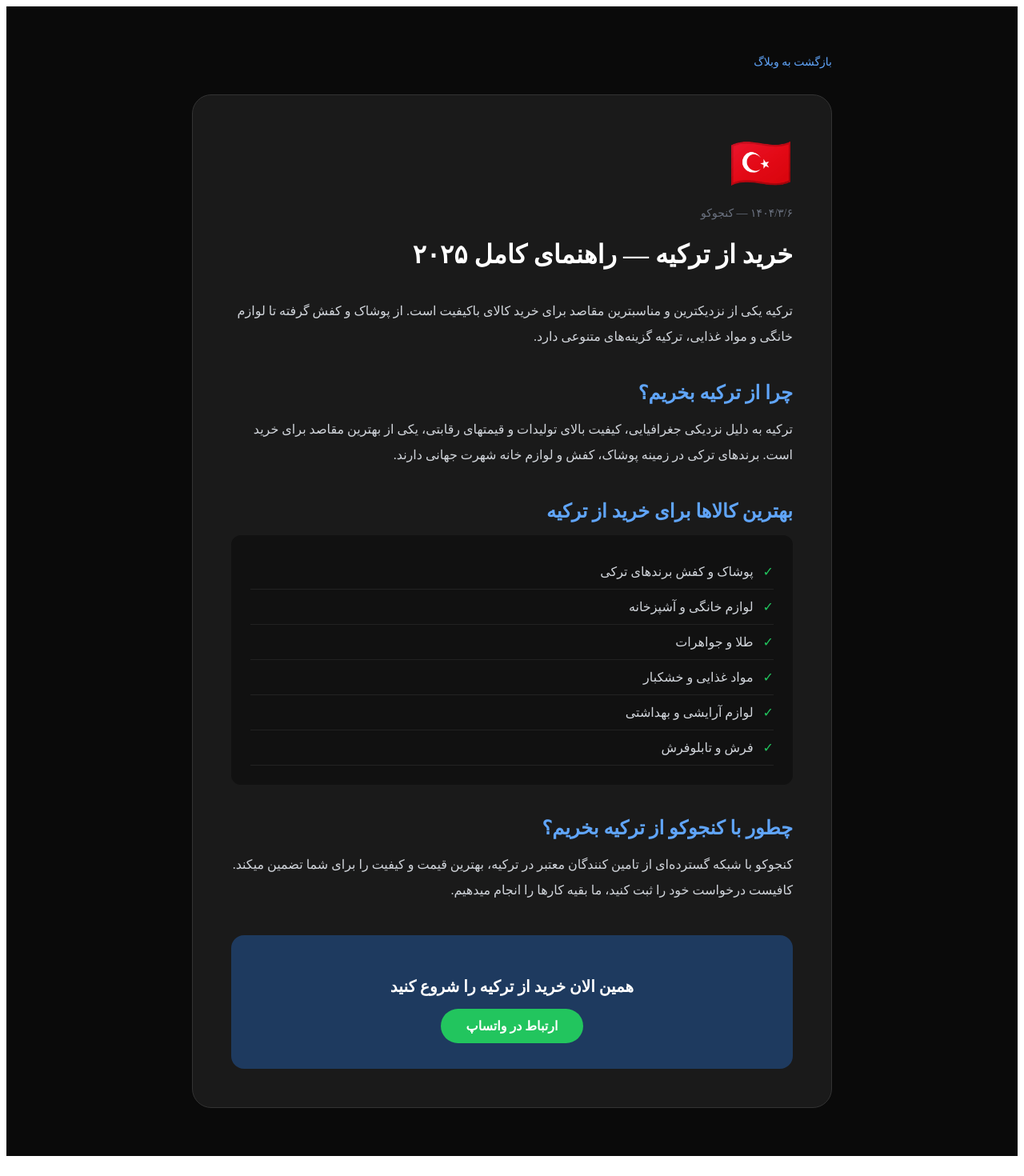
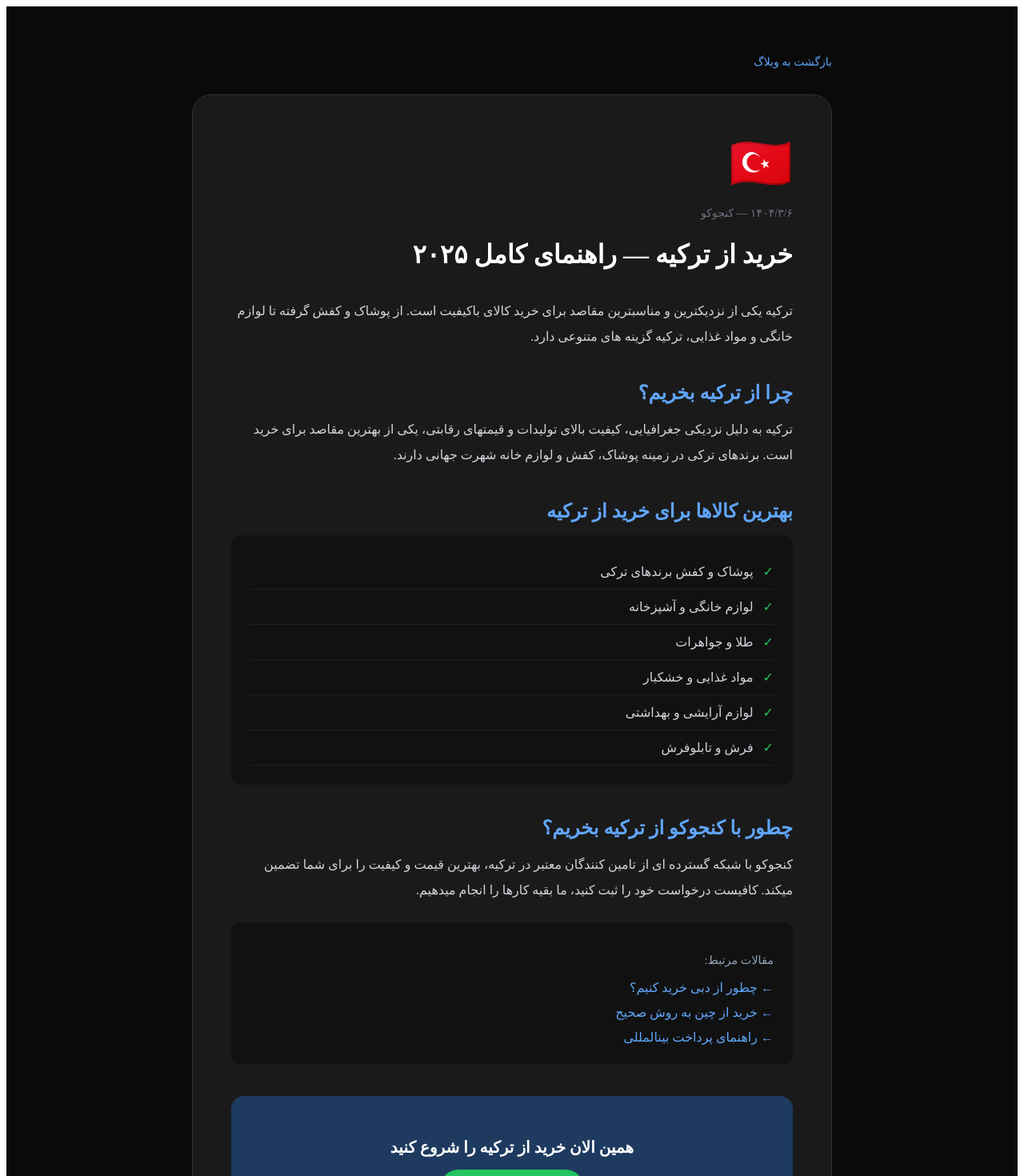
Before and after one commit to seyedmehdialavi93-coder/konjoko, a Next.js app: page /blog/kharid-az-turkey in a window 1280 px wide. Shown: the top 1470 px of the page at 80% size. Before the commit the page ends 1445 px from the top, so only its background shows below. Built offline with nearby package versions, Linux system fonts and the light colour scheme.

Commit message:
add internal links to turkey post

```diff
--- a/app/blog/kharid-az-turkey/page.tsx
+++ b/app/blog/kharid-az-turkey/page.tsx
@@ -16,7 +16,7 @@ export default function KharidAzTurkey() {
          <div style={{fontSize: "4rem", marginBottom: "16px"}}>🇹🇷</div>
          <p style={{color: "#6b7280", fontSize: "0.875rem", marginBottom: "12px"}}>۱۴۰۴/۳/۶ — کنجوکو</p>
          <h1 style={{fontSize: "2rem", fontWeight: "bold", marginBottom: "32px", lineHeight: "1.4"}}>خرید از ترکیه — راهنمای کامل ۲۰۲۵</h1>
-         <p style={{color: "#d1d5db", lineHeight: "2", marginBottom: "24px"}}>ترکیه یکی از نزدیکترین و مناسبترین مقاصد برای خرید کالای باکیفیت است. از پوشاک و کفش گرفته تا لوازم خانگی و مواد غذایی، ترکیه گزینه‌های متنوعی دارد.</p>
+         <p style={{color: "#d1d5db", lineHeight: "2", marginBottom: "24px"}}>ترکیه یکی از نزدیکترین و مناسبترین مقاصد برای خرید کالای باکیفیت است. از پوشاک و کفش گرفته تا لوازم خانگی و مواد غذایی، ترکیه گزینه های متنوعی دارد.</p>
          <h2 style={{fontSize: "1.5rem", fontWeight: "bold", marginBottom: "16px", marginTop: "40px", color: "#60a5fa"}}>چرا از ترکیه بخریم؟</h2>
          <p style={{color: "#d1d5db", lineHeight: "2", marginBottom: "24px"}}>ترکیه به دلیل نزدیکی جغرافیایی، کیفیت بالای تولیدات و قیمتهای رقابتی، یکی از بهترین مقاصد برای خرید است. برندهای ترکی در زمینه پوشاک، کفش و لوازم خانه شهرت جهانی دارند.</p>
          <h2 style={{fontSize: "1.5rem", fontWeight: "bold", marginBottom: "16px", marginTop: "40px", color: "#60a5fa"}}>بهترین کالاها برای خرید از ترکیه</h2>
@@ -29,7 +29,15 @@ export default function KharidAzTurkey() {
            ))}
          </div>
          <h2 style={{fontSize: "1.5rem", fontWeight: "bold", marginBottom: "16px", marginTop: "40px", color: "#60a5fa"}}>چطور با کنجوکو از ترکیه بخریم؟</h2>
-         <p style={{color: "#d1d5db", lineHeight: "2", marginBottom: "32px"}}>کنجوکو با شبکه گسترده‌ای از تامین کنندگان معتبر در ترکیه، بهترین قیمت و کیفیت را برای شما تضمین میکند. کافیست درخواست خود را ثبت کنید، ما بقیه کارها را انجام میدهیم.</p>
+         <p style={{color: "#d1d5db", lineHeight: "2", marginBottom: "24px"}}>کنجوکو با شبکه گسترده ای از تامین کنندگان معتبر در ترکیه، بهترین قیمت و کیفیت را برای شما تضمین میکند. کافیست درخواست خود را ثبت کنید، ما بقیه کارها را انجام میدهیم.</p>
+         <div style={{backgroundColor: "#111", borderRadius: "12px", padding: "24px", marginBottom: "32px"}}>
+           <p style={{color: "#94a3b8", marginBottom: "16px", fontSize: "0.9rem"}}>مقالات مرتبط:</p>
+           <div style={{display: "flex", flexDirection: "column", gap: "12px"}}>
+             <a href="/blog/kharid-az-dubai" style={{color: "#60a5fa", textDecoration: "none"}}>← چطور از دبی خرید کنیم؟</a>
+             <a href="/blog/kharid-az-chin" style={{color: "#60a5fa", textDecoration: "none"}}>← خرید از چین به روش صحیح</a>
+             <a href="/blog/pardakht-beinalmelli" style={{color: "#60a5fa", textDecoration: "none"}}>← راهنمای پرداخت بینالمللی</a>
+           </div>
+         </div>
          <div style={{backgroundColor: "#1e3a5f", borderRadius: "16px", padding: "32px", textAlign: "center", marginTop: "40px"}}>
            <p style={{fontSize: "1.25rem", fontWeight: "bold", marginBottom: "16px"}}>همین الان خرید از ترکیه را شروع کنید</p>
            <a href="https://wa.me/971562913000" style={{backgroundColor: "#22c55e", color: "white", padding: "12px 32px", borderRadius: "50px", fontWeight: "bold", textDecoration: "none", display: "inline-block"}}>ارتباط در واتساپ</a>
```
